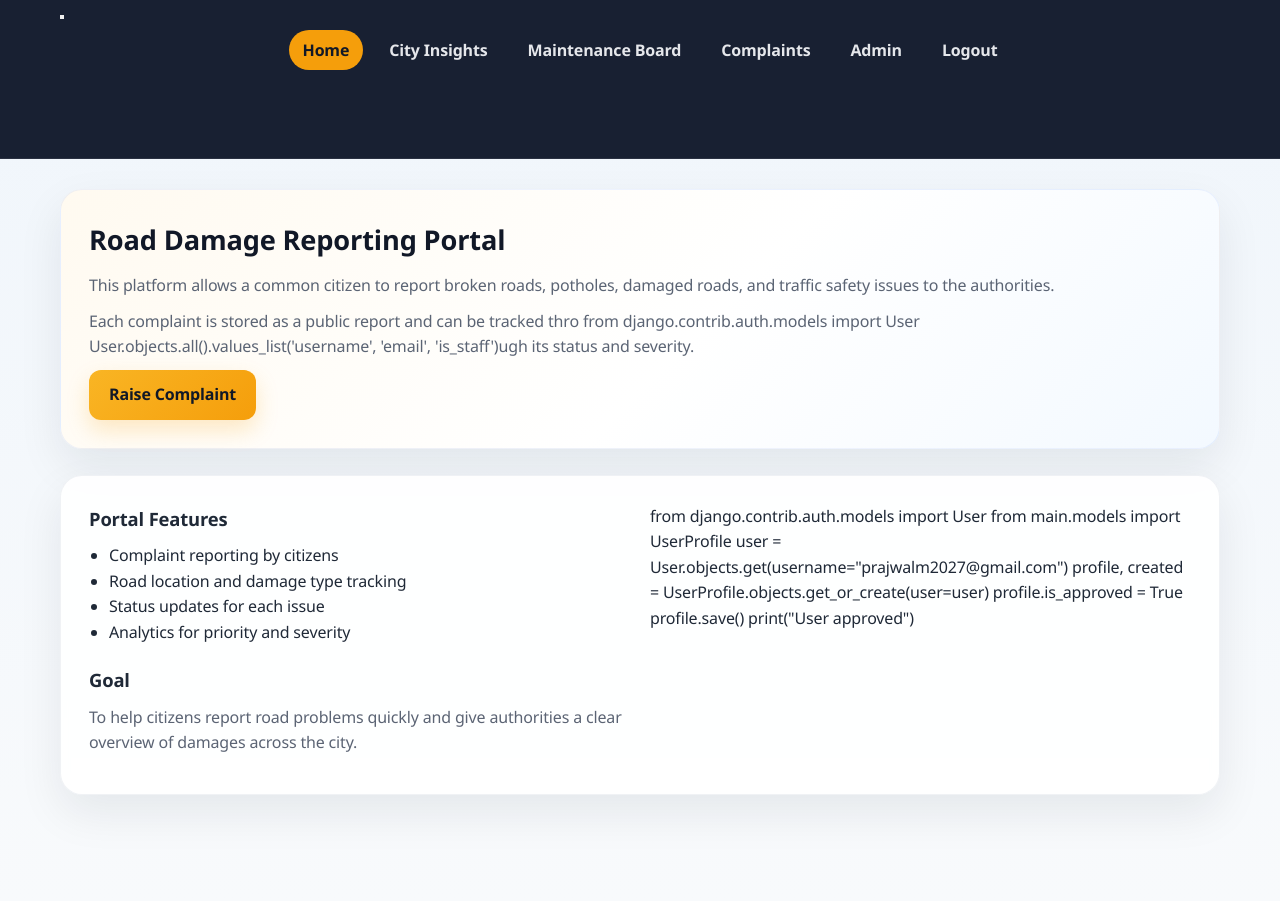
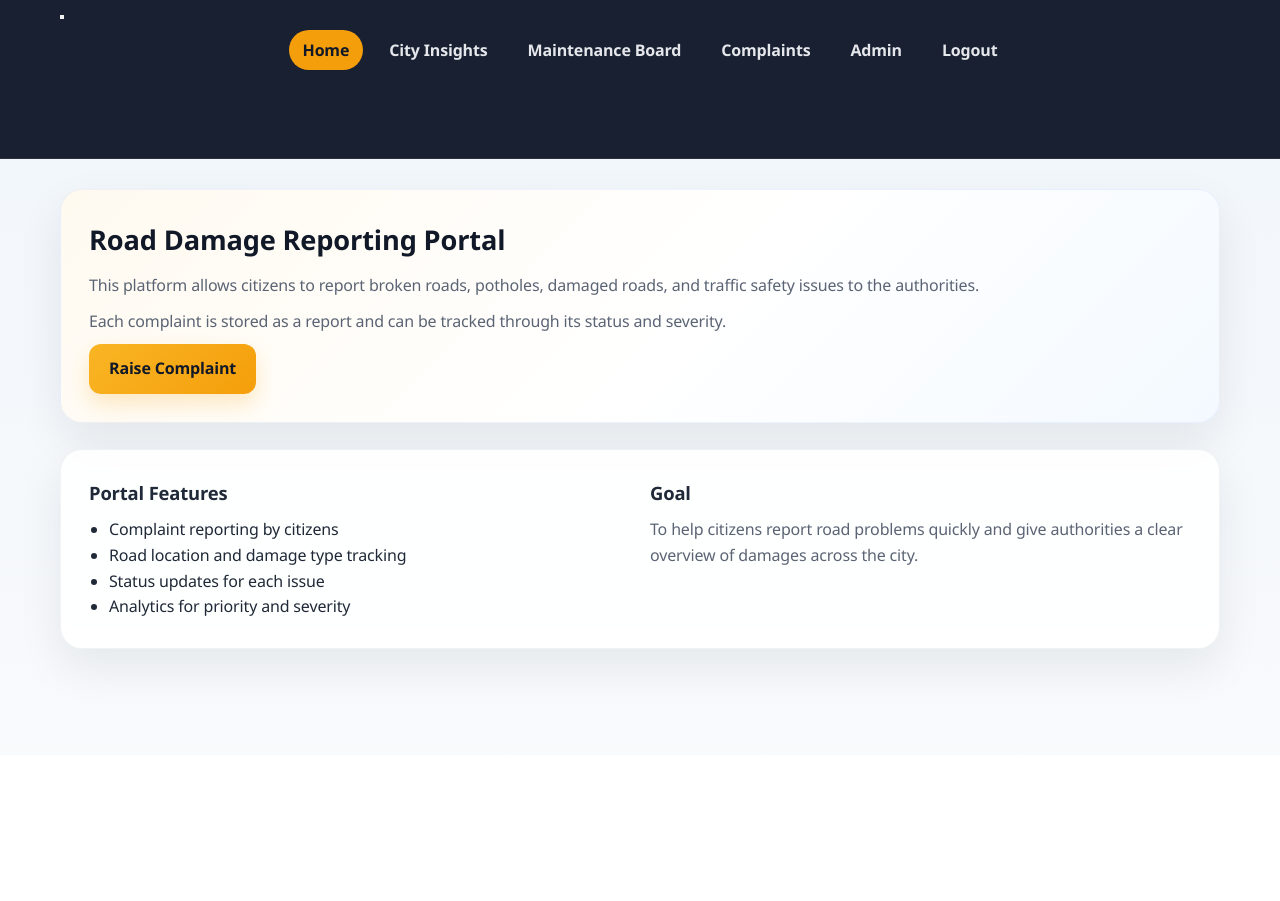
Before and after one commit to PrajwalMurali/Road-Damage-Analytics-Web-Application, a Django app: page / in a window 1280 px wide. Shown: the part 303-1204 px from the top of the page. After the commit the page ends 985 px from the top, so only its background shows below. Run offline with Django 5.2, Linux system fonts and the light colour scheme; a user stored in the database is signed in.

Commit message:
Fix admin complaint actions and add Render deployment setup
Co-authored-by: Copilot <223556219+Copilot@users.noreply.github.com>

```diff
--- a/main/views.py
+++ b/main/views.py
@@ -263,14 +263,14 @@ def complaint_list(request):
 @login_required
 def complaint_create(request):
     if request.method == "POST":
-        reporter_name = request.POST.get("reporter_name")
-        phone_number = request.POST.get("phone_number")
-        location = request.POST.get("location")
-        road_name = request.POST.get("road_name")
-        damage_type = request.POST.get("damage_type")
-        severity = request.POST.get("severity")
-        description = request.POST.get("description")
-        status = request.POST.get("status")
+        reporter_name = (request.POST.get("reporter_name") or "").strip()
+        phone_number = (request.POST.get("phone_number") or "").strip()
+        location = (request.POST.get("location") or "").strip()
+        road_name = (request.POST.get("road_name") or "").strip()
+        damage_type = (request.POST.get("damage_type") or "").strip()
+        severity = request.POST.get("severity") or "Medium"
+        description = (request.POST.get("description") or "").strip()
+        status = request.POST.get("status") or "Pending"
         photo = request.FILES.get("photo")
 
         if reporter_name and phone_number and location and road_name and damage_type and description:
@@ -280,12 +280,15 @@ def complaint_create(request):
                 location=location,
                 road_name=road_name,
                 damage_type=damage_type,
-                severity=severity or "Medium",
+                severity=severity,
                 description=description,
-                status=status or "Pending",
+                status=status,
                 photo=photo,
             )
-            return redirect("complaint_list")
+            messages.success(request, "Complaint submitted successfully.")
+            if request.user.is_staff:
+                return redirect("complaint_list")
+            return redirect("home")
 
     return render(request, "main/complaint_form.html")
 
@@ -296,20 +299,21 @@ def complaint_update(request, id):
     complaint = get_object_or_404(RoadDamageReport, id=id)
 
     if request.method == "POST":
-        complaint.reporter_name = request.POST.get("reporter_name")
-        complaint.phone_number = request.POST.get("phone_number")
-        complaint.location = request.POST.get("location")
-        complaint.road_name = request.POST.get("road_name")
-        complaint.damage_type = request.POST.get("damage_type")
-        complaint.severity = request.POST.get("severity")
-        complaint.description = request.POST.get("description")
-        complaint.status = request.POST.get("status")
+        complaint.reporter_name = (request.POST.get("reporter_name") or "").strip()
+        complaint.phone_number = (request.POST.get("phone_number") or "").strip()
+        complaint.location = (request.POST.get("location") or "").strip()
+        complaint.road_name = (request.POST.get("road_name") or "").strip()
+        complaint.damage_type = (request.POST.get("damage_type") or "").strip()
+        complaint.severity = request.POST.get("severity") or complaint.severity
+        complaint.description = (request.POST.get("description") or "").strip()
+        complaint.status = request.POST.get("status") or complaint.status
 
         uploaded_photo = request.FILES.get("photo")
         if uploaded_photo:
             complaint.photo = uploaded_photo
 
         complaint.save()
+        messages.success(request, "Complaint updated successfully.")
         return redirect("complaint_list")
 
     return render(request, "main/complaint_form.html", {"complaint": complaint})
@@ -318,6 +322,10 @@ def complaint_update(request, id):
 @login_required
 @user_passes_test(lambda u: u.is_staff)
 def complaint_delete(request, id):
+    if request.method != "POST":
+        return redirect("complaint_list")
+
     complaint = get_object_or_404(RoadDamageReport, id=id)
     complaint.delete()
+    messages.success(request, "Complaint deleted successfully.")
     return redirect("complaint_list")
--- a/templates/main/complaint_form.html
+++ b/templates/main/complaint_form.html
@@ -57,7 +57,11 @@
             </div>
         </div>
         <button type="submit" class="button">Save Complaint</button>
-        <a href="{% url 'complaint_list' %}" class="button secondary">Cancel</a>
+        {% if request.user.is_staff %}
+            <a href="{% url 'complaint_list' %}" class="button secondary">Cancel</a>
+        {% else %}
+            <a href="{% url 'home' %}" class="button secondary">Cancel</a>
+        {% endif %}
     </form>
 </section>
 {% endblock %}
--- a/templates/main/complaint_list.html
+++ b/templates/main/complaint_list.html
@@ -38,7 +38,10 @@
                 </td>
                 <td>
                     <a href="{% url 'complaint_update' complaint.id %}">Edit</a> |
-                    <a href="{% url 'complaint_delete' complaint.id %}" onclick="return confirm('Delete this complaint?');">Delete</a>
+                    <form method="post" action="{% url 'complaint_delete' complaint.id %}" style="display: inline;">
+                        {% csrf_token %}
+                        <button type="submit" class="text-button" onclick="return confirm('Delete this complaint?');">Delete</button>
+                    </form>
                 </td>
             </tr>
             {% empty %}
--- a/templates/main/index.html
+++ b/templates/main/index.html
@@ -5,9 +5,8 @@
 {% block content %}
 <section class="card hero">
     <h2>Road Damage Reporting Portal</h2>
-    <p>This platform allows a common citizen to report broken roads, potholes, damaged roads, and traffic safety issues to the authorities.</p>
-    <p>Each complaint is stored as a public report and can be tracked thro    from django.contrib.auth.models import User
-    User.objects.all().values_list('username', 'email', 'is_staff')ugh its status and severity.</p>
+    <p>This platform allows citizens to report broken roads, potholes, damaged roads, and traffic safety issues to the authorities.</p>
+    <p>Each complaint is stored as a report and can be tracked through its status and severity.</p>
     <a href="{% url 'complaint_create' %}" class="button">Raise Complaint</a>
 </section>
 
@@ -20,34 +19,10 @@
             <li>Status updates for each issue</li>
             <li>Analytics for priority and severity</li>
         </ul>
-    </div>    from django.contrib.auth.models import User
-    from main.models import UserProfile
-
-    user = User.objects.get(username="prajwalm2027@gmail.com")
-    profile, created = UserProfile.objects.get_or_create(user=user)
-    profile.is_approved = True
-    profile.save()
-    print("User approved")
+    </div>
     <div>
         <h3>Goal</h3>
         <p>To help citizens report road problems quickly and give authorities a clear overview of damages across the city.</p>
     </div>
 </section>
 {% endblock %}
-
-{% block footer %}
-User.objects.filter(is_staff=False).delete()
-{% endblock %}
-
-from django.contrib.auth.models import User
-from main.models import UserProfile
-
-u = User.objects.create_user(
-    username='newcitizen',
-    email='newcitizen@example.com',
-    password='Test123!'
-)
-UserProfile.objects.get_or_create(user=u, defaults={'is_approved': False})
-print("created:", u.username)
-
-exit()
```
Also changed, not shown: main/management/commands/create_default_users.py (added, +41 -0 lines), render.yaml (added, +16 -0 lines), README.md, main/management/__init__.py (added), main/management/commands/__init__.py (added), 1 other file.
